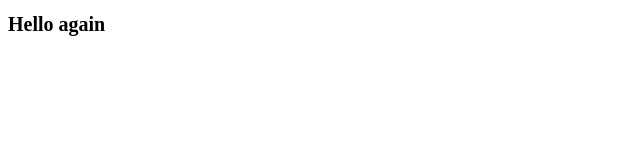
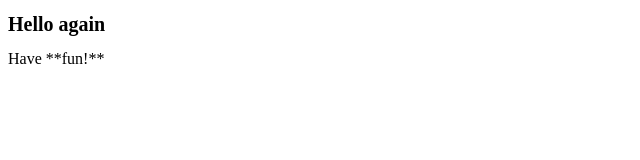
Before and after one commit to persones/persones.github.io, a plain HTML site: page index.html in a window 1280 px wide. Shown: the full height of the page, 0-640 px from the left. Drawn offline with Linux system fonts and the light colour scheme.

Commit message:
Update index.html

```diff
--- a/index.html
+++ b/index.html
@@ -9,6 +9,7 @@
   </head>
   <body>
     <h1>Hello again</h1>
+    <div class="tip" markdown="1">Have **fun!**</div>
   </body>
 
 </html>
```
